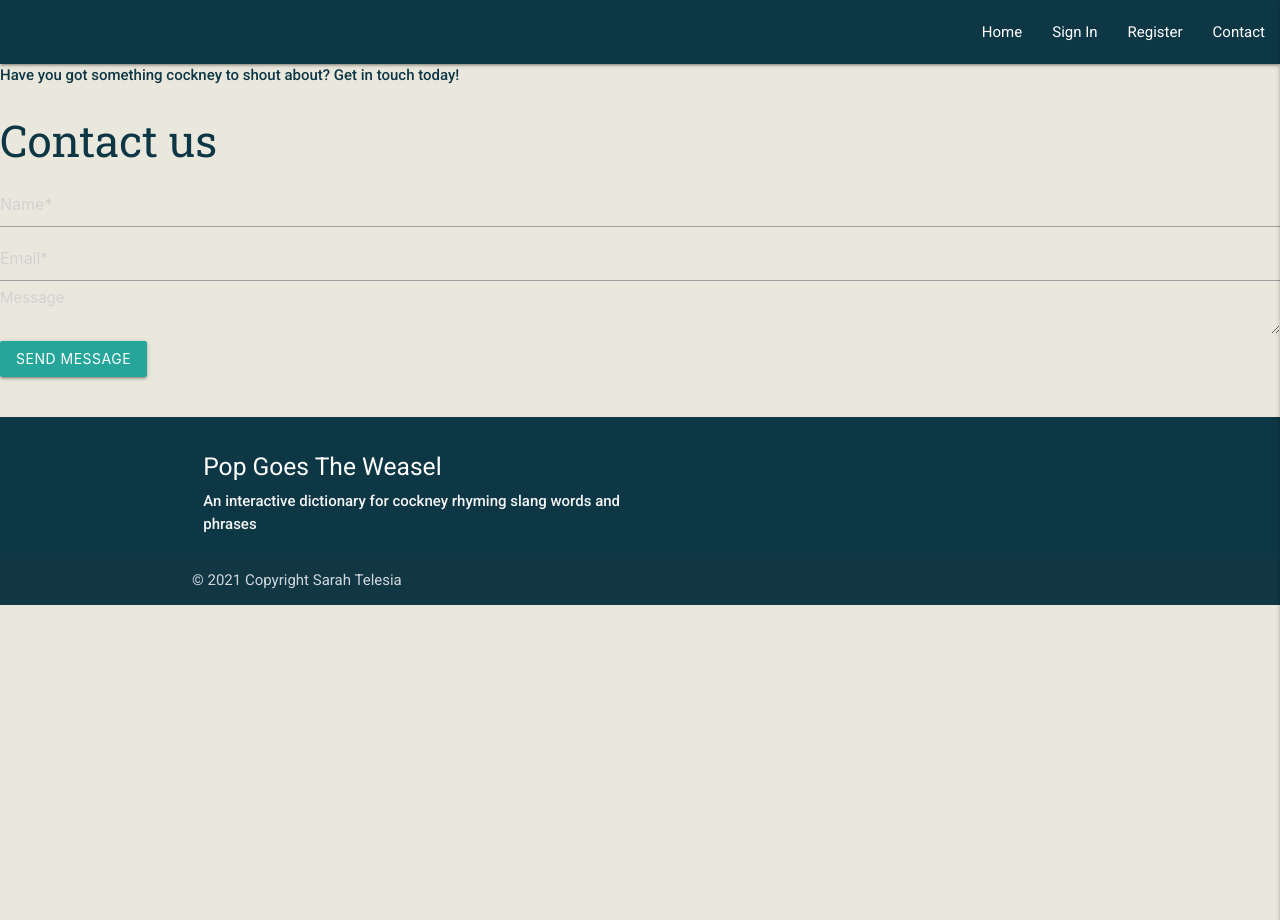
After one commit to Telesia/pop_goes_the_weasel, a Flask app: page /contact in a window 1280 px wide. The commit adds this page. Run offline with Flask 2, Linux system fonts and the light colour scheme; some libraries are stand-ins or nearby versions.

Commit message:
Add contact form template and wire up to view

```diff
--- a/app.py
+++ b/app.py
@@ -145,6 +145,11 @@ def delete_cockney(cockney_id):
     return redirect(url_for("add_cockney"))
 
 
+@app.route("/contact")
+def contact():
+    return render_template("contact.html")
+
+
 if __name__ == "__main__":
     app.run(host=os.environ.get("IP"),
             port=int(os.environ.get("PORT")),
--- a/templates/base.html
+++ b/templates/base.html
@@ -27,6 +27,8 @@
                     {% else %}
                     <li><a href="{{ url_for('sign_in') }}">Sign In</a></li>
                     <li><a href="{{ url_for( 'register' ) }}">Register</a></li>
+                    <li><a href="{{ url_for( 'contact' ) }}">Contact</a></li>
+
                     {% endif %}
                 </ul>
             </div>
@@ -41,6 +43,7 @@
                     {% else %}
                     <li><a href="{{ url_for('sign_in') }}">Sign In</a></li>
                     <li><a href="{{ url_for( 'register' ) }}">Register</a></li>
+                    <li><a href="{{ url_for( 'contact' ) }}">Contact</a></li>
                     {% endif %}
                 </ul>
     </header>
--- /dev/null
+++ b/templates/contact.html
@@ -0,0 +1,37 @@
+{% extends "base.html" %}
+{% block content %}
+
+<p>Have you got something cockney to shout about? Get in touch today!</p>
+
+<!--Contact Form-->
+        <!--Code for contact form starts. Credit to: https://codepen.io/SeanWhelan/pen/avMWqQ I have added modifications and custom css-->
+        <div>
+            <div class="row">
+                <div class="col-sm-12">
+                    <div class="row">
+                        <div class="col-sm-8 col-sm-offset-2 text-center contact-form">
+                            <div class="contact-us text-center">
+                                <h3>Contact us</h3>
+                            </div>
+                            <form onsubmit="return sendMail(this);" class="form-style form-content-center" method="post" data-form-title="CONTACT US">
+                            <div class="form-group">
+                                <input type="text" class="form-control" name="name" id="fullname" required="" placeholder="Name*" data-form-field="Name">
+                            </div>
+                            <div class="form-group">
+                                <input type="email" class="form-control" id="emailaddress" name="emailaddress" required="" placeholder="Email*" data-form-field="Email">
+                            </div>
+                            <div class="form-group">
+                                <textarea class="form-control" id="message" name="message" placeholder="Message" rows="7" data-form-field="Message"></textarea>
+                            </div>
+                            <div>
+                                <button type="submit" class="btn btn-lg btn-danger text-uppercase contact-button">Send Message</button>
+                            </div>
+                            </form>
+                        </div>
+                     </div>
+                </div>
+            </div>
+        </div>
+    <!--Code for contact form finishes. Credit to: https://codepen.io/SeanWhelan/pen/avMWqQ I have added modifications and custom css-->
+
+{% endblock %}
```
